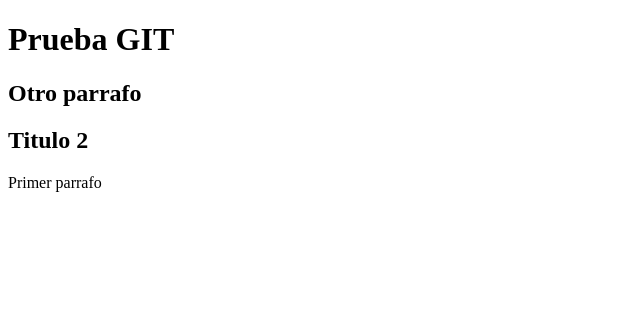
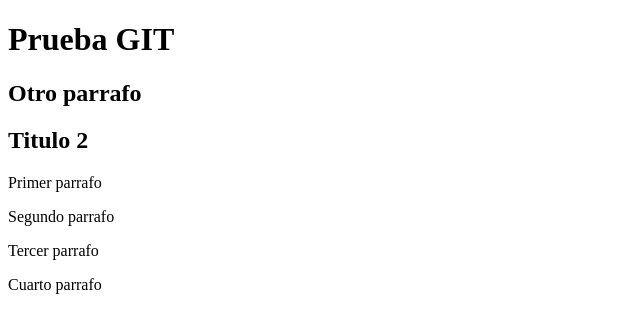
Before and after one commit to eescovitchr/prueba-git, a plain HTML site: page index.html in a window 1280 px wide. Shown: the whole page, without its empty margins (0-640 px from the left). Drawn offline with Linux system fonts and the light colour scheme.

Commit message:
Añadiendo parrafos

```diff
--- a/index.html
+++ b/index.html
@@ -11,5 +11,8 @@
     <h2>Otro parrafo</h2>
     <h2>Titulo 2</h2>
     <p>Primer parrafo</p>
+    <p>Segundo parrafo</p>
+    <p>Tercer parrafo</p>
+    <p>Cuarto parrafo</p>
 </body>
 </html>
```
Also changed, not shown: 1 other file.
